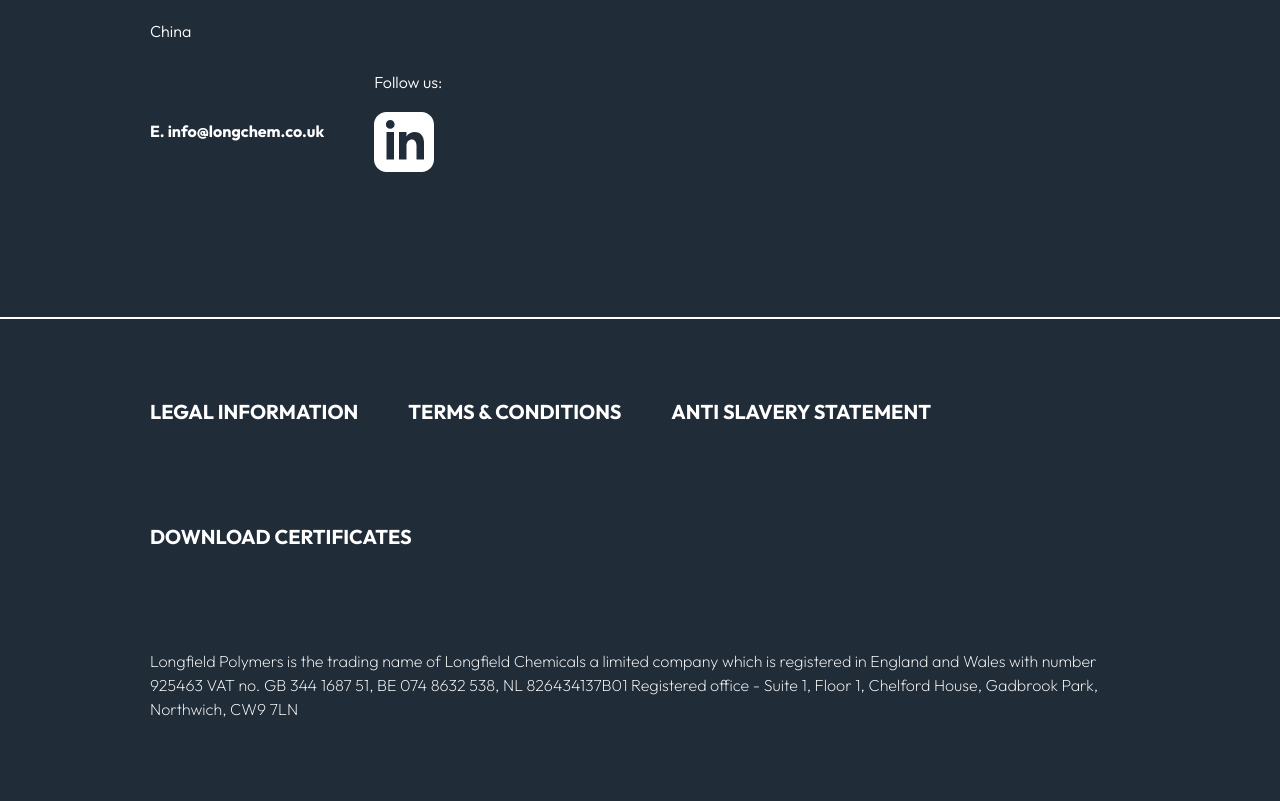
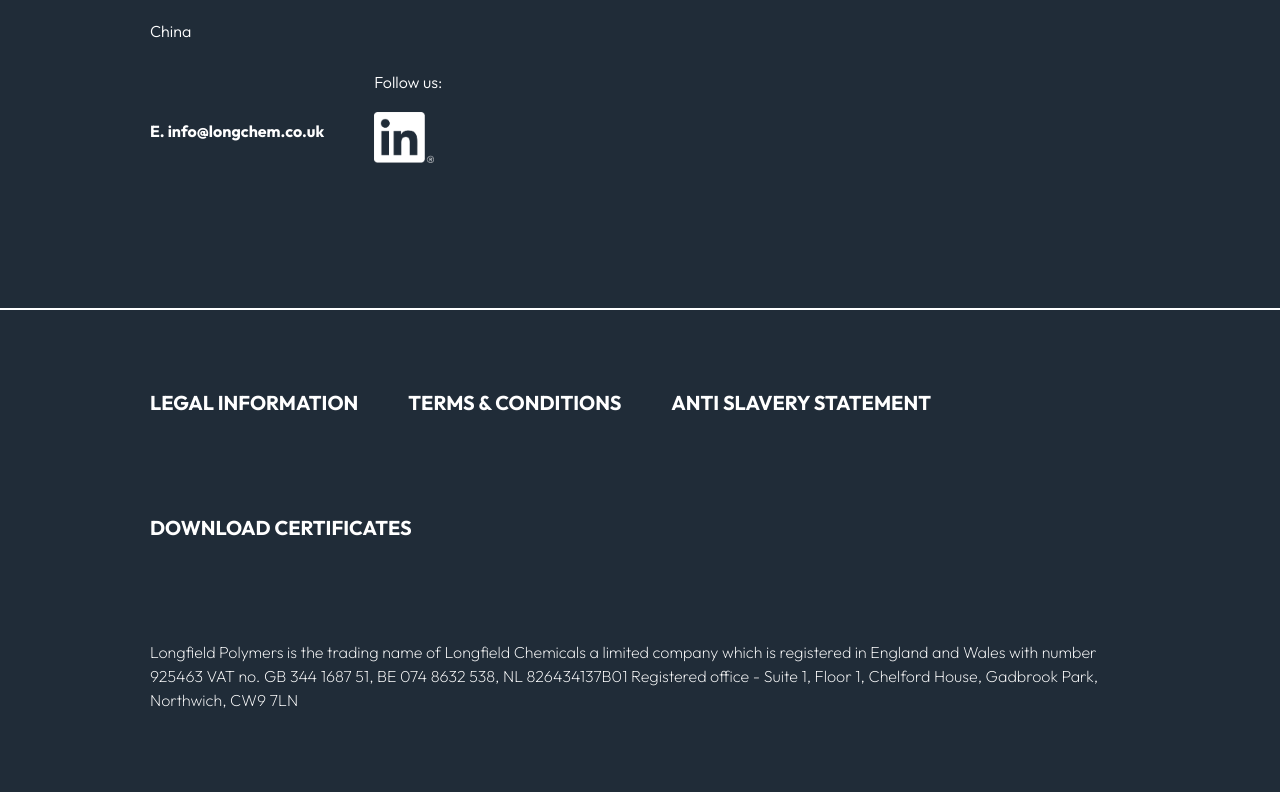
Before and after one commit to camcgreen/longfield, a Next.js app: page /the-team in a window 1280 px wide. Shown: the part 3542-4343 px from the top of the page. Built offline with nearby package versions, Linux system fonts and the light colour scheme.

Commit message:
replace linkedin logo

```diff
--- a/components/footer.js
+++ b/components/footer.js
@@ -151,7 +151,8 @@ const Footer = () => {
           <input type='text' placeholder='your email address' />
           <button>Join</button>
           <li>Follow us:</li>
-          <img className={styles.linkedin} src='/linkedin.svg' alt='' />
+          {/* <img className={styles.linkedin} src='/linkedin.svg' alt='' /> */}
+          <img className={styles.linkedin} src='/linkedin.png' alt='' />
         </ul>
       </div>
       <div className={styles.break}></div>
--- a/pages/the-team.js
+++ b/pages/the-team.js
@@ -32,7 +32,7 @@ const Team = () => {
                   alt='Stephen Kilburn - Chief Operating Officer'
                 />
                 <div className={styles.overlay}>
-                  <img className={styles.linkedin} src='/linkedin.svg' alt='' />
+                  <img className={styles.linkedin} src='/linkedin.png' alt='' />
                 </div>
               </div>
               <h2>Stephen Kilburn</h2>
@@ -45,7 +45,7 @@ const Team = () => {
                   alt='Stuart Forsyth - Chief Executive Officer'
                 />
                 <div className={styles.overlay}>
-                  <img className={styles.linkedin} src='/linkedin.svg' alt='' />
+                  <img className={styles.linkedin} src='/linkedin.png' alt='' />
                 </div>
               </div>
               <h2>Stuart Forsyth</h2>
@@ -58,7 +58,7 @@ const Team = () => {
                   alt='Louise Georgiou - Chief Finance Officer'
                 />
                 <div className={styles.overlay}>
-                  <img className={styles.linkedin} src='/linkedin.svg' alt='' />
+                  <img className={styles.linkedin} src='/linkedin.png' alt='' />
                 </div>
               </div>
               <h2>Louise Georgiou</h2>
@@ -70,7 +70,7 @@ const Team = () => {
               <div className={styles.image}>
                 <img src='/mark.jpg' alt='Mark Pepper - Director' />
                 <div className={styles.overlay}>
-                  <img className={styles.linkedin} src='/linkedin.svg' alt='' />
+                  <img className={styles.linkedin} src='/linkedin.png' alt='' />
                 </div>
               </div>
               <h2>Mark Pepper</h2>
@@ -80,7 +80,7 @@ const Team = () => {
               <div className={styles.image}>
                 <img src='/shane.jpg' alt='Shane Richardson - Director' />
                 <div className={styles.overlay}>
-                  <img className={styles.linkedin} src='/linkedin.svg' alt='' />
+                  <img className={styles.linkedin} src='/linkedin.png' alt='' />
                 </div>
               </div>
               <h2>Shane Richardson</h2>
@@ -92,7 +92,7 @@ const Team = () => {
               <div className={styles.image}>
                 <img src='/mark.jpg' alt='Neil Croft - Head of Operations' />
                 <div className={styles.overlay}>
-                  <img className={styles.linkedin} src='/linkedin.svg' alt='' />
+                  <img className={styles.linkedin} src='/linkedin.png' alt='' />
                 </div>
               </div>
               <h2>Neil Croft</h2>
@@ -105,7 +105,7 @@ const Team = () => {
                   alt='Arthur Grant - Consultant Head of Resources'
                 />
                 <div className={styles.overlay}>
-                  <img className={styles.linkedin} src='/linkedin.svg' alt='' />
+                  <img className={styles.linkedin} src='/linkedin.png' alt='' />
                 </div>
               </div>
               <h2>Arthur Grant</h2>
@@ -117,7 +117,7 @@ const Team = () => {
               <div className={styles.image}>
                 <img src='/tim.jpg' alt='Tim Hughes - Credit Controller' />
                 <div className={styles.overlay}>
-                  <img className={styles.linkedin} src='/linkedin.svg' alt='' />
+                  <img className={styles.linkedin} src='/linkedin.png' alt='' />
                 </div>
               </div>
               <h2>Tim Hughes</h2>
@@ -130,7 +130,7 @@ const Team = () => {
                   alt='Harry Forsyth - Commercial Executive'
                 />
                 <div className={styles.overlay}>
-                  <img className={styles.linkedin} src='/linkedin.svg' alt='' />
+                  <img className={styles.linkedin} src='/linkedin.png' alt='' />
                 </div>
               </div>
               <h2>Harry Forsyth</h2>
@@ -140,7 +140,7 @@ const Team = () => {
               <div className={styles.image}>
                 <img src='/zoe.jpg' alt='Zoe Gallimore - Accounts Assistant' />
                 <div className={styles.overlay}>
-                  <img className={styles.linkedin} src='/linkedin.svg' alt='' />
+                  <img className={styles.linkedin} src='/linkedin.png' alt='' />
                 </div>
               </div>
               <h2>Zoe Gallimore</h2>
@@ -153,7 +153,7 @@ const Team = () => {
                   alt='Lovisa Nygren - Logistics Controller'
                 />
                 <div className={styles.overlay}>
-                  <img className={styles.linkedin} src='/linkedin.svg' alt='' />
+                  <img className={styles.linkedin} src='/linkedin.png' alt='' />
                 </div>
               </div>
               <h2>Lovisa Nygren</h2>
@@ -166,7 +166,7 @@ const Team = () => {
                   alt='Polaris Zhang - Representative in China'
                 />
                 <div className={styles.overlay}>
-                  <img className={styles.linkedin} src='/linkedin.svg' alt='' />
+                  <img className={styles.linkedin} src='/linkedin.png' alt='' />
                 </div>
               </div>
               <h2>Polaris Zhang</h2>
--- a/styles/Footer.module.css
+++ b/styles/Footer.module.css
@@ -95,7 +95,7 @@
 }
 
 .linkedin {
-  aspect-ratio: 1;
+  /* aspect-ratio: 1; */
   width: 60px;
   margin-top: 20px;
   cursor: pointer;
--- a/styles/Team.module.css
+++ b/styles/Team.module.css
@@ -139,8 +139,10 @@
 }
 
 .linkedin {
-  width: 60px !important;
-  height: 60px !important;
+  width: calc(635px / 10) !important;
+  height: calc(540px / 10) !important;
+  /* width: 60px !important; */
+  /* height: 60px !important; */
   margin: 0 !important;
   cursor: pointer;
 }
```
Also changed, not shown: public/linkedin.png (added).
